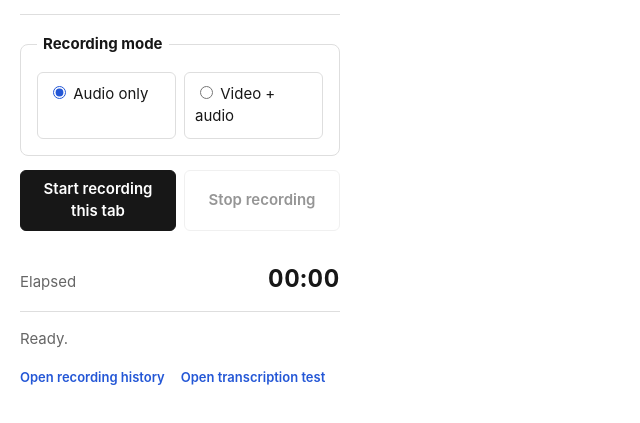
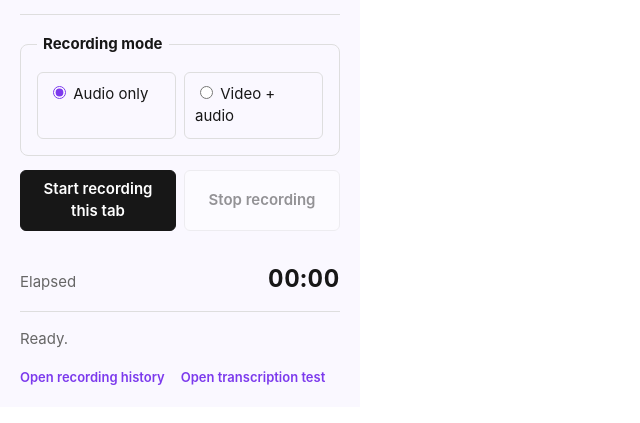
Before and after one commit to DurbarGhosh/Transcriber, a website built with Vite: page popup.html in a window 1280 px wide. Shown: the part 45-468 px from the top of the page, without its empty margins (0-640 px from the left). Built offline with nearby package versions, Linux system fonts and the light colour scheme; no server answers.

Commit message:
Tweak UI colors for testing
Co-Authored-By: Claude Sonnet 5.5 <noreply@anthropic.com>

```diff
--- a/src/styles.css
+++ b/src/styles.css
@@ -8,7 +8,7 @@
   --muted: #666666;
   --line: #dedede;
   --soft: #f6f6f4;
-  --accent: #2457d6;
+  --accent: #7c3aed;
   --danger: #b42318;
 }
 
@@ -17,7 +17,7 @@
 body {
   margin: 0;
   min-width: 320px;
-  background: #ffffff;
+  background: #faf8ff;
   color: var(--ink);
   font-size: 15px;
 }
```
